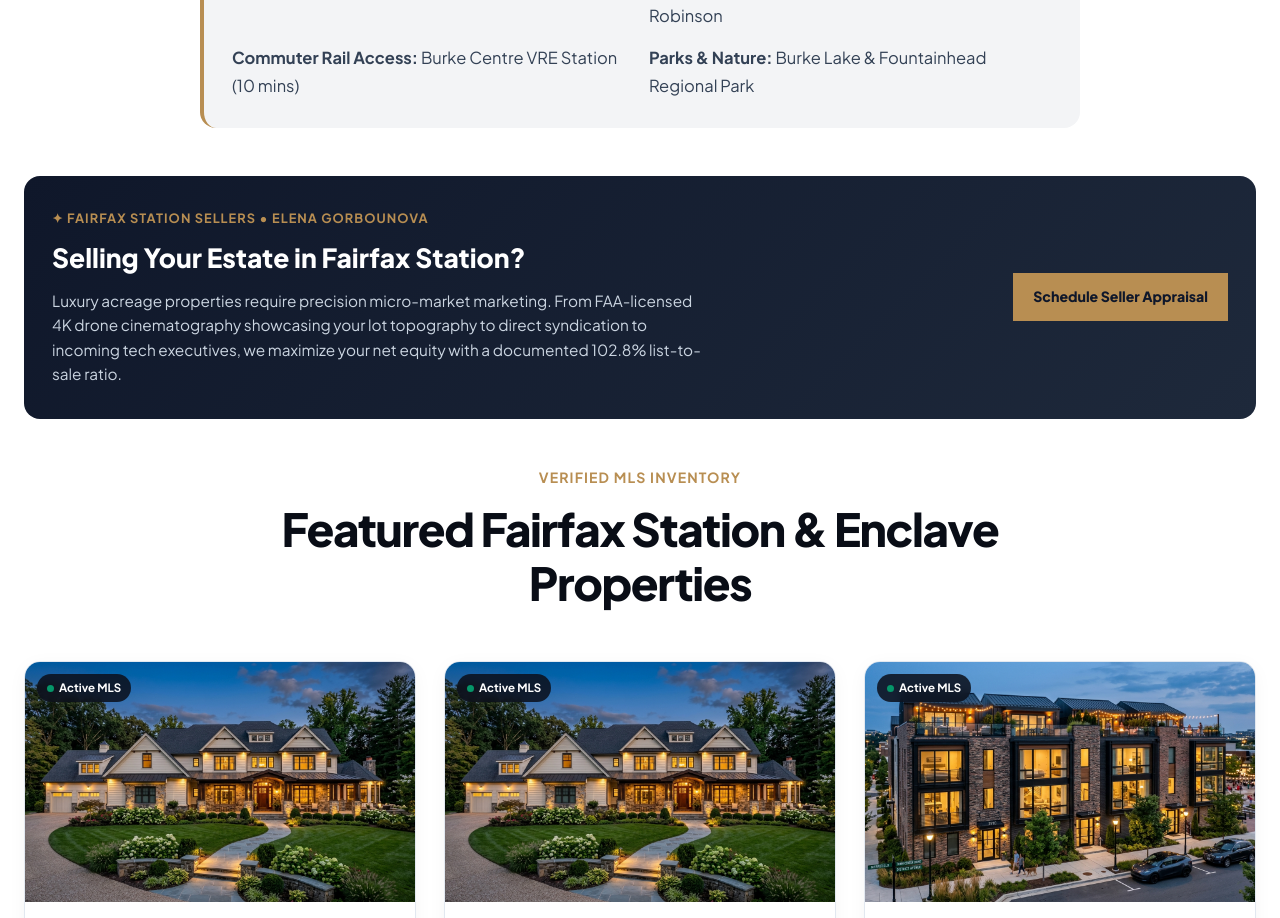
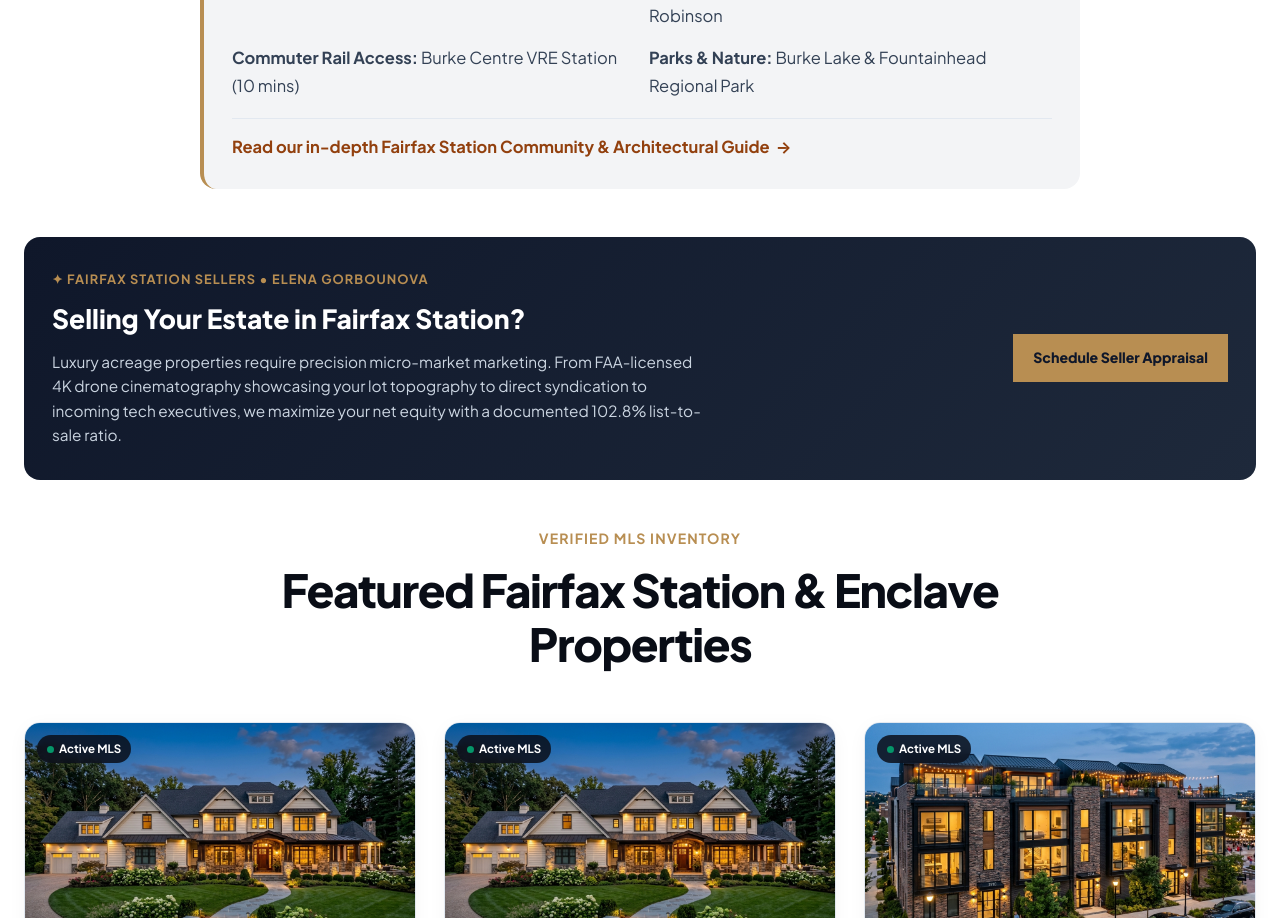
Before and after one commit to kirillrealtor/homesalesfairfax, a Next.js app: page /fairfax-station-homes-for-sale in a window 1280 px wide. Shown: the part 1003-1921 px from the top of the page. Built offline with nearby package versions, Linux system fonts and the light colour scheme.

Commit message:
Link Fairfax Station search landing page to encyclopedic monograph

```diff
--- a/app/fairfax-station-homes-for-sale/FairfaxStationClient.js
+++ b/app/fairfax-station-homes-for-sale/FairfaxStationClient.js
@@ -54,6 +54,15 @@
                 <li><strong>Commuter Rail Access:</strong> Burke Centre VRE Station (10 mins)</li>
                 <li><strong>Parks &amp; Nature:</strong> Burke Lake &amp; Fountainhead Regional Park</li>
               </ul>
+              <div style={{ marginTop: "18px", paddingTop: "14px", borderTop: "1px solid var(--ink-200)" }}>
+                <Link
+                  href="/fairfax-station-va-real-estate"
+                  style={{ color: "#92400E", fontWeight: 700, textDecoration: "none", display: "inline-flex", alignItems: "center", gap: "6px" }}
+                >
+                  <span>Read our in-depth Fairfax Station Community &amp; Architectural Guide</span>
+                  <span>→</span>
+                </Link>
+              </div>
             </div>
           </div>
 
```
